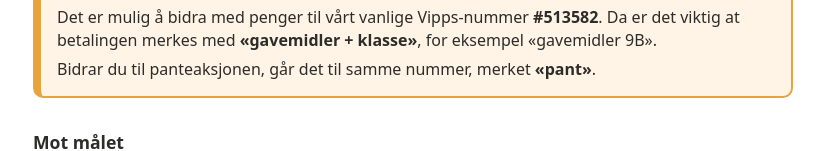
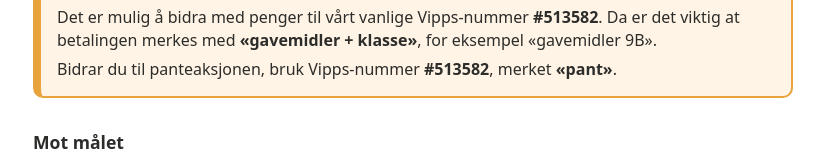
Before and after one commit to cortado/kaffekampen, a plain HTML site: page index.html in a window 1280 px wide. Shown: the part 196-347 px from the top of the page, without its empty margins (227-1051 px from the left). Drawn offline with Linux system fonts and the light colour scheme.

Commit message:
Oppdater Kaffekampen

```diff
--- a/index.html
+++ b/index.html
@@ -18,7 +18,7 @@ td{padding:7px 6px;border-bottom:1px solid var(--l)}.n{text-align:right;white-sp
 <h1>Kaffekampen</h1>
 <p class="lead"><b>9B</b> leder med <b>9&nbsp;055,5&nbsp;kr</b>.</p>
 <p class="m">Julekaffesalget til FAU Rothaugen skole. Tall fra Vipps per 21. november kl. 10:31.</p>
-<div class="gave"><span class="gt">Vil du heller gi et bidrag?</span><p>Det er mulig å bidra med penger til vårt vanlige Vipps-nummer <b>#513582</b>. Da er det viktig at betalingen merkes med <b>«gavemidler + klasse»</b>, for eksempel «gavemidler 9B».</p><p>Bidrar du til panteaksjonen, går det til samme nummer, merket <b>«pant»</b>.</p></div>
+<div class="gave"><span class="gt">Vil du heller gi et bidrag?</span><p>Det er mulig å bidra med penger til vårt vanlige Vipps-nummer <b>#513582</b>. Da er det viktig at betalingen merkes med <b>«gavemidler + klasse»</b>, for eksempel «gavemidler 9B».</p><p>Bidrar du til panteaksjonen, bruk Vipps-nummer <b>#513582</b>, merket <b>«pant»</b>.</p></div>
 <h2>Mot målet</h2>
 <p class="lead">Overskudd så langt: <b>40&nbsp;391&nbsp;kr</b>, som er <b>50&nbsp;%</b> av målet på <b>80&nbsp;000&nbsp;kr</b>. Og helst skal vi langt forbi! Fristen for å bestille er mandag 30. november – det er <b>9 dager igjen</b>.</p>
 <div class="goal"><div style="width:40.4%"></div></div>
```
